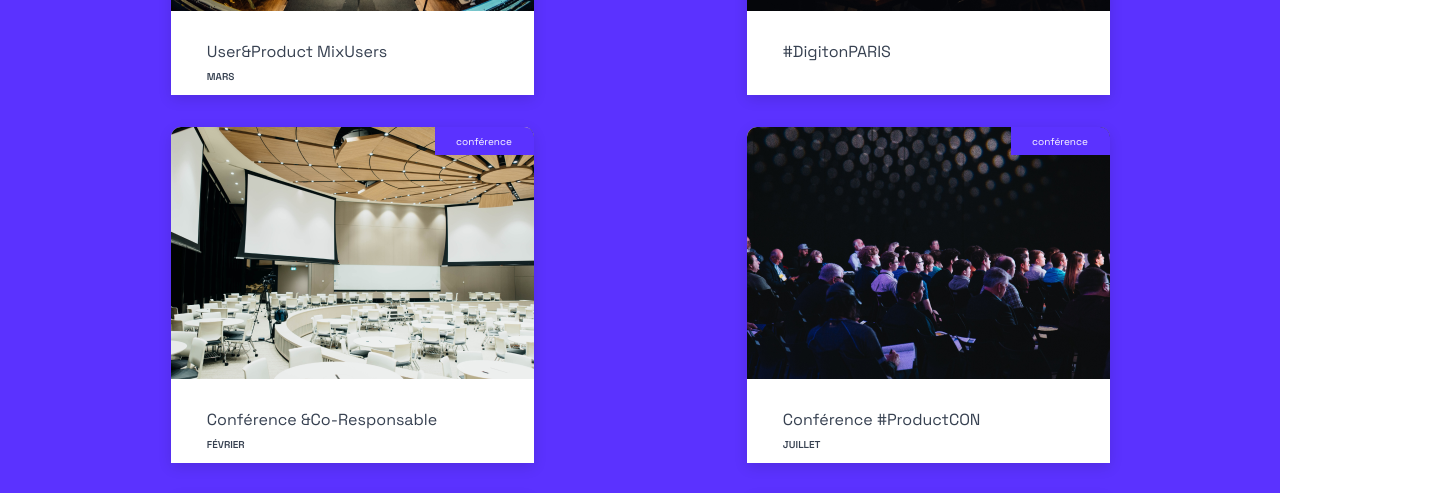
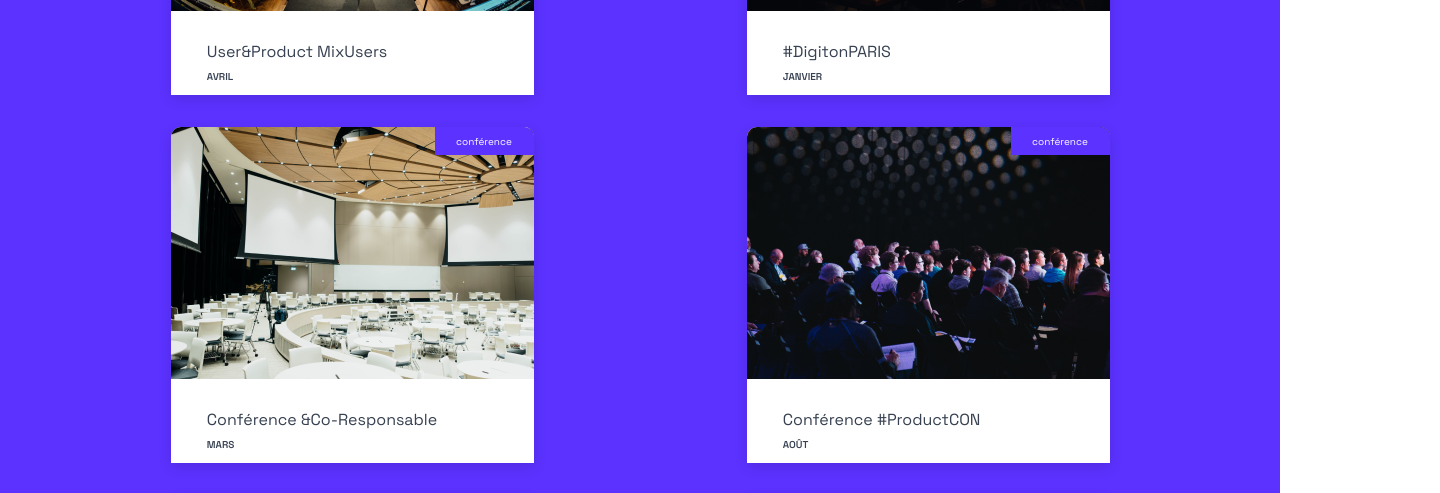
Before and after one commit to AbdulCher/724events, a React (Create React App) app: page / in a window 1280 px wide. Shown: the part 2247-2740 px from the top of the page, 1440 px wide, since content can reach past the window. Built offline with nearby package versions, Linux system fonts and the light colour scheme.

Commit message:
Affichage des dates correspondantes

```diff
--- a/src/components/Select/index.js
+++ b/src/components/Select/index.js
@@ -1,3 +1,93 @@
+/* eslint-disable jsx-a11y/no-noninteractive-element-interactions */
+/* eslint-disable jsx-a11y/click-events-have-key-events */
+// import { useState } from "react";
+// import PropTypes from "prop-types";
+
+// import "./style.scss";
+
+// const Select = ({ selection, onChange = () => null, name = "select", titleEmpty = "false", label = "", type = "normal", }) => {
+//   const [value, setValue] = useState();
+//   const [collapsed, setCollapsed] = useState(true);
+//   const changeValue = (newValue) => {
+//     onChange(newValue); // Ajout newvalue
+//     setValue(newValue);
+//     setCollapsed(true); // remplacer true par newvalue
+//   };
+//   return (
+//     <div className={`SelectContainer ${type}`} data-testid="select-testid">
+//       {label && <div className="label">{label}</div>}
+//       <div className="Select">
+//         <ul>
+//           <li className={collapsed ? "SelectTitle--show" : "SelectTitle--hide"}>
+//             {value !== null && value !== undefined
+//  ? value
+//   : !titleEmpty && "Toutes"}
+
+//           </li>
+//           {!collapsed && (
+//             <>
+//               {!titleEmpty && (
+//                 <li onClick={() => changeValue(null)}>
+//                   <input defaultChecked={!value} name="selected" type="radio" />{" "}
+//                   Toutes
+//                 </li>
+//               )}
+//               {selection.map((s) => (
+//                 <li key={s} onClick={() => changeValue(s)}>
+//                   <input
+//                     defaultChecked={value === s}
+//                     name="selected"
+//                     type="radio"
+//                   />{" "}
+//                   {s}
+//                 </li>
+//               ))}
+//             </>
+//           )}
+//         </ul>
+//         <input type="hidden" value={value || ""} name={name} />
+//         <button
+//           type="button"
+//           data-testid="collapse-button-testid"
+//           className={collapsed ? "open" : "close"}
+//           onClick={(e) => {
+//             e.preventDefault();
+//             setCollapsed(!collapsed);
+//           }}
+//         >
+//           <Arrow />
+//         </button>
+//       </div>
+//     </div>
+//   );
+// };
+
+// const Arrow = () => (
+//   <svg
+//     width="21"
+//     height="11"
+//     viewBox="0 0 21 11"
+//     fill="none"
+//     xmlns="http://www.w3.org/2000/svg"
+//   >
+//     <path
+//       d="M10.2819 10.9843C10.213 10.9634 10.1408 10.9491 10.0741 10.9216C9.89304 10.8467 9.86193 10.8038 9.71304 10.6828L0.819902 1.87423C0.727682 1.76309 0.63435 1.64975 0.578794 1.5177C0.383244 1.05114 0.562128 0.462436 0.987675 0.180738C1.35211 -0.0602459 1.85877 -0.0602459 2.22321 0.180738C2.28432 0.220351 2.33542 0.272069 2.39209 0.317185L10.4997 8.34667L18.6062 0.317185L18.7751 0.180738C18.8395 0.146626 18.9006 0.107012 18.9673 0.0795026C19.4373 -0.114165 20.0284 0.057495 20.3173 0.484443C20.5606 0.845368 20.5606 1.34714 20.3173 1.70807C20.2761 1.76749 20.225 1.81921 20.1784 1.87423L11.2852 10.6828C11.2286 10.7279 11.1775 10.7796 11.1163 10.8192C10.9952 10.8996 10.8597 10.9557 10.7164 10.9843C10.5741 11.0118 10.4275 10.9975 10.2819 10.9843Z"
+//       fill="#5B32FF"
+//     />
+//   </svg>
+// );
+
+// Select.propTypes = {
+//   selection: PropTypes.arrayOf(PropTypes.string).isRequired,
+//   onChange: PropTypes.func,
+//   name: PropTypes.string,
+//   titleEmpty: PropTypes.bool,
+//   label: PropTypes.string,
+//   type: PropTypes.string,
+// }
+
+// export default Select;
+
 /* eslint-disable jsx-a11y/no-noninteractive-element-interactions */
 /* eslint-disable jsx-a11y/click-events-have-key-events */
 import { useState } from "react";
@@ -5,13 +95,13 @@ import PropTypes from "prop-types";
 
 import "./style.scss";
 
-const Select = ({ selection, onChange = () => null, name = "select", titleEmpty = "false", label = "", type = "normal", }) => {
+const Select = ({ selection, onChange = () => null, name = "select", titleEmpty = false, label = "Toutes", type = "normal", }) => {
   const [value, setValue] = useState();
   const [collapsed, setCollapsed] = useState(true);
   const changeValue = (newValue) => {
-    onChange(newValue); // Ajout newvalue
+    onChange(newValue);
     setValue(newValue);
-    setCollapsed(true); // remplacer true par newvalue
+    setCollapsed(true);
   };
   return (
     <div className={`SelectContainer ${type}`} data-testid="select-testid">
@@ -83,4 +173,6 @@ Select.propTypes = {
   type: PropTypes.string,
 }
 
+
+
 export default Select;
--- a/src/helpers/Date/index.js
+++ b/src/helpers/Date/index.js
@@ -1,16 +1,16 @@
 export const MONTHS = {
-  1: "janvier",
-  2: "février",
-  3: "mars",
-  4: "avril",
-  5: "mai",
-  6: "juin",
-  7: "juillet",
-  8: "août",
-  9: "septembre",
-  10: "octobre",
-  11: "novembre",
-  12: "décembre",
+  0: "janvier",
+  1: "février",
+  2: "mars",
+  3: "avril",
+  4: "mai",
+  5: "juin",
+  6: "juillet",
+  7: "août",
+  8: "septembre",
+  9: "octobre",
+  10: "novembre",
+  11: "décembre",
 };
 
 export const getMonth = (date) => MONTHS[date.getMonth()];
--- a/src/pages/Home/style.scss
+++ b/src/pages/Home/style.scss
@@ -130,6 +130,7 @@ p {
   top: -32px;
   background-color: white;
   width: 100%;
+  overflow: hidden;
 }
 
 footer {
```
Also changed, not shown: src/containers/Events/index.js (+154 -0 lines).
